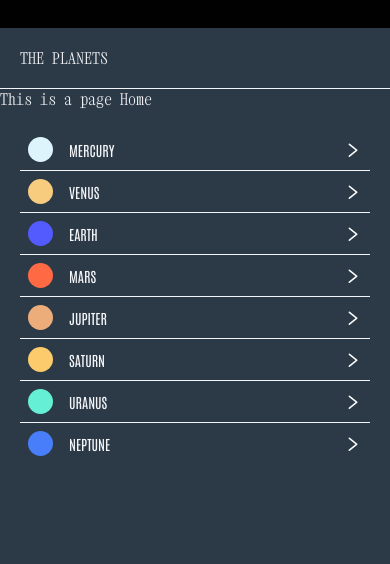
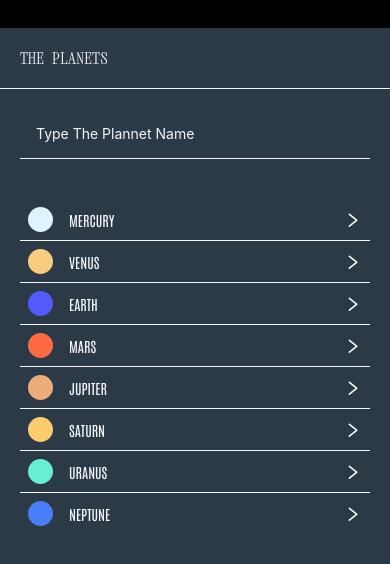
Before and after one commit to alnooristiak/PlannatApp, a React Native app: screen /Home in a window 390 px wide. Shown: the top 564 px of the page. Built offline with nearby package versions, Linux system fonts and the light colour scheme.

Commit message:
adding serch filter option and filter with all plannet's name

```diff
--- a/src/screens/Home.js
+++ b/src/screens/Home.js
@@ -1,5 +1,5 @@
-import { FlatList, Pressable, SafeAreaView, StyleSheet, View } from 'react-native'
-import React from 'react'
+import { FlatList, Pressable, SafeAreaView, StyleSheet, TextInput, View } from 'react-native'
+import React, { useState } from 'react'
 import { colors } from '../theme/colors'
 import PlannetHeader from '../components/PlannetHeader'
 import { spacing } from '../theme/spacing'
@@ -8,6 +8,21 @@ import Text from '../components/text/text'
 import { AntDesign } from '@expo/vector-icons';
 
 const Home = ({ navigation }) => {
+
+  const [list, setList] = useState(PLANET_LIST);
+
+  // text search filter heandeler
+  const searchFilter = (text) => {
+    const filerList = PLANET_LIST.filter(item => {
+      const itemName = item.name.toLocaleLowerCase();
+      const usertextInput = text.toLocaleLowerCase();
+
+      // -1 vale mean itemName valu & usertextInput value are same acorate
+      return itemName.indexOf(usertextInput) > -1;
+    });
+
+    setList(filerList);
+  }; // end
 
   // render item for reandering data
   const renderItem = ({ item }) => {
@@ -30,12 +45,19 @@ const Home = ({ navigation }) => {
     // <SafeAreaView style={styles.container}>
     <View style={styles.container}>
       <PlannetHeader />
-      <Text style={{ color: colors.white, }}>This is a page Home</Text>
+      <TextInput
+      onChangeText={(text) => searchFilter(text)}
+      autoCorrect={false}
+      style={styles.textSearchInput}
+      placeholder='Type The Plannet Name'
+      placeholderTextColor={colors.white}
+      />
+      {/* <Text style={{ color: colors.white, }}>This is a page Home</Text> */}
       {/* Data loging  */}
       <View>
         <FlatList
           contentContainerStyle={styles.list}
-          data={PLANET_LIST}
+          data={list}
           keyExtractor={(item) => item.name}
 
           // rendering item
@@ -56,6 +78,15 @@ const styles = StyleSheet.create({
     marginTop: spacing[7],
     flex: 1,
     backgroundColor: colors.black,
+  },
+
+  // Text Search Input
+  textSearchInput: {
+    padding: spacing[4],
+    borderBottomColor: colors.white,
+    color: colors.white,
+    borderBottomWidth: 1,
+    margin: spacing[5],
   },
 
   // data loding section list style
```
